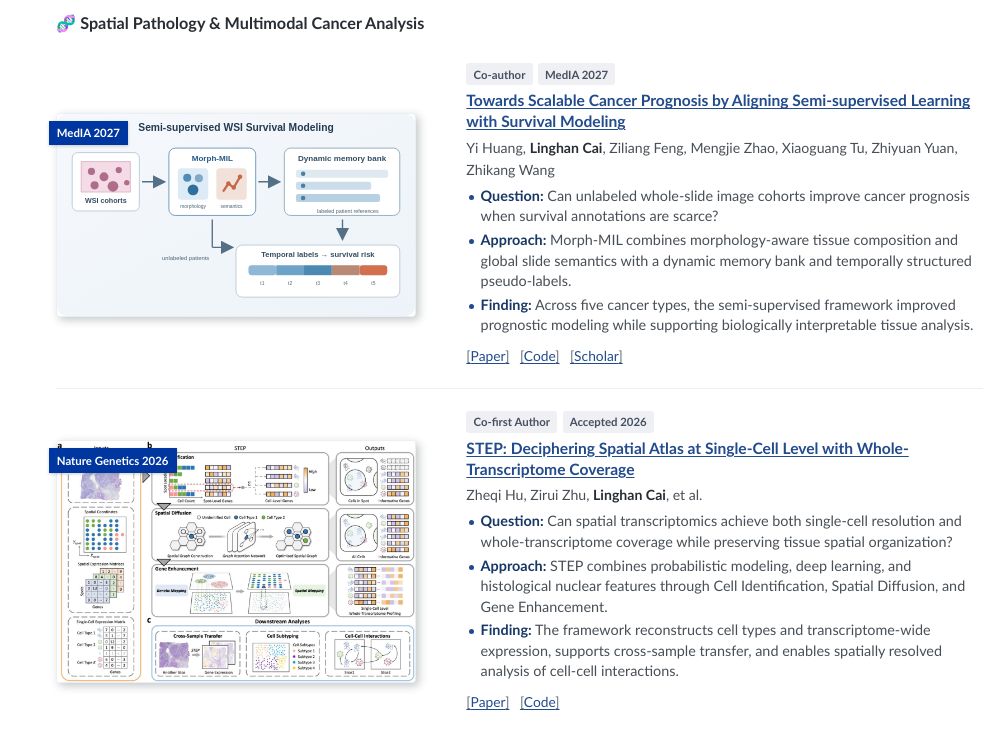
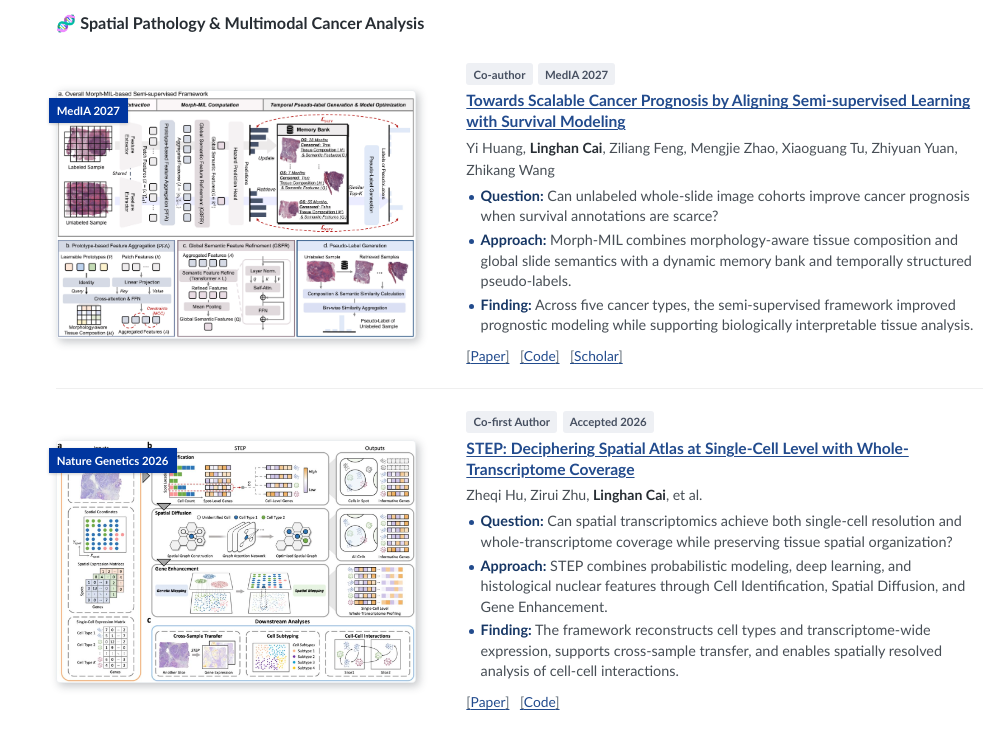
Before and after one commit to MedCAI/MedCAI.github.io, a plain HTML site: page index.html in a window 1280 px wide. Shown: the part 1002-1734 px from the top of the page, without its empty margins (282-1280 px from the left). Drawn offline with Linux system fonts and the light colour scheme; no server answers.

Commit message:
Use original Morph-MIL framework figure

```diff
--- a/index.html
+++ b/index.html
@@ -125,7 +125,7 @@
                 <article class="publication">
                   <a class="pub-figure" href="https://doi.org/10.1016/j.media.2026.104347" target="_blank" rel="noopener" aria-label="Open scalable semi-supervised cancer prognosis paper">
                     <span class="badge badge-conference">MedIA 2027</span>
-                    <img src="assets/img/morph-mil.svg" alt="Morph-MIL and temporal pseudo-labeling framework for semi-supervised cancer prognosis" loading="lazy">
+                    <img src="assets/img/morph-mil-framework.png" alt="Overall Morph-MIL-based semi-supervised framework with feature aggregation, semantic refinement, memory bank, and temporal pseudo-label generation" loading="lazy">
                   </a>
                   <div class="pub-body">
                     <div class="pub-meta"><span class="meta-chip">Co-author</span><span class="meta-chip">MedIA 2027</span></div>
```
Also changed, not shown: assets/img/morph-mil-framework.png (added), assets/img/morph-mil.svg (deleted).
